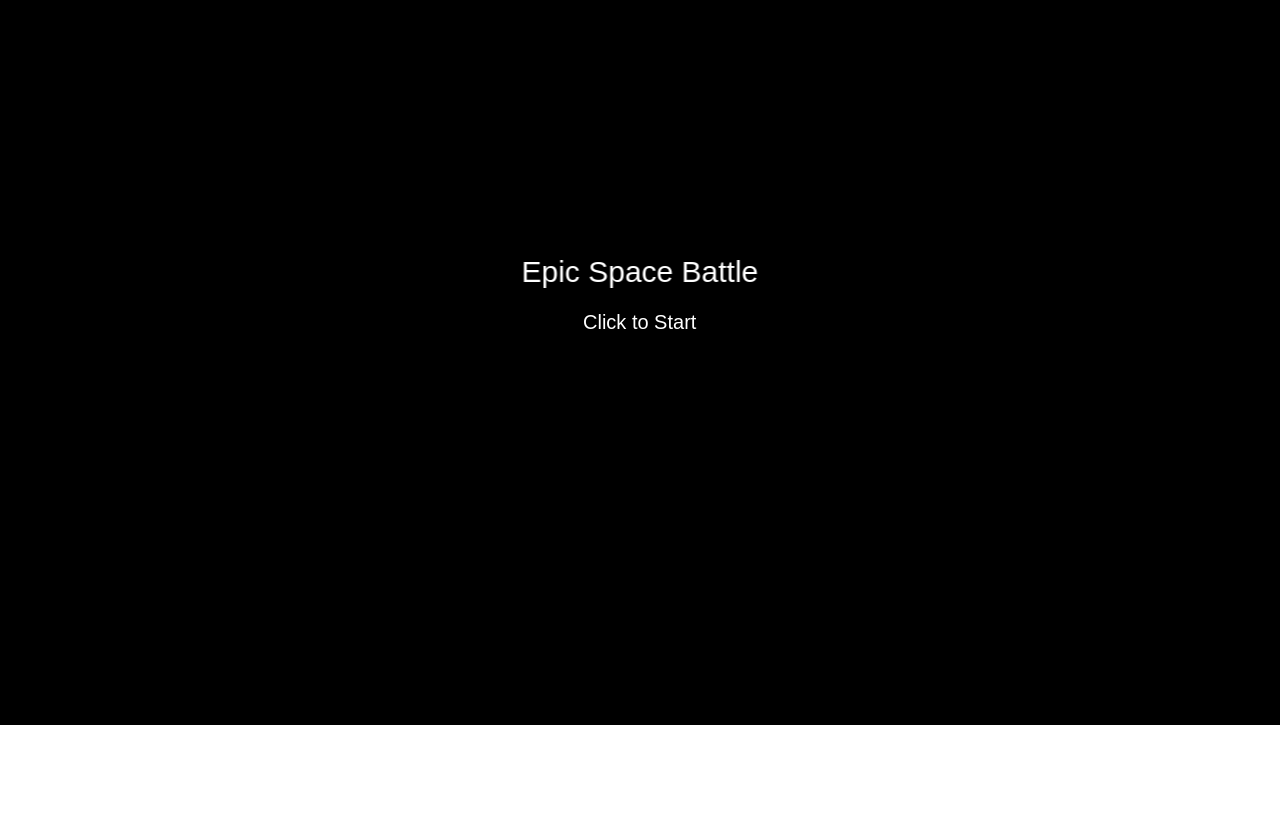
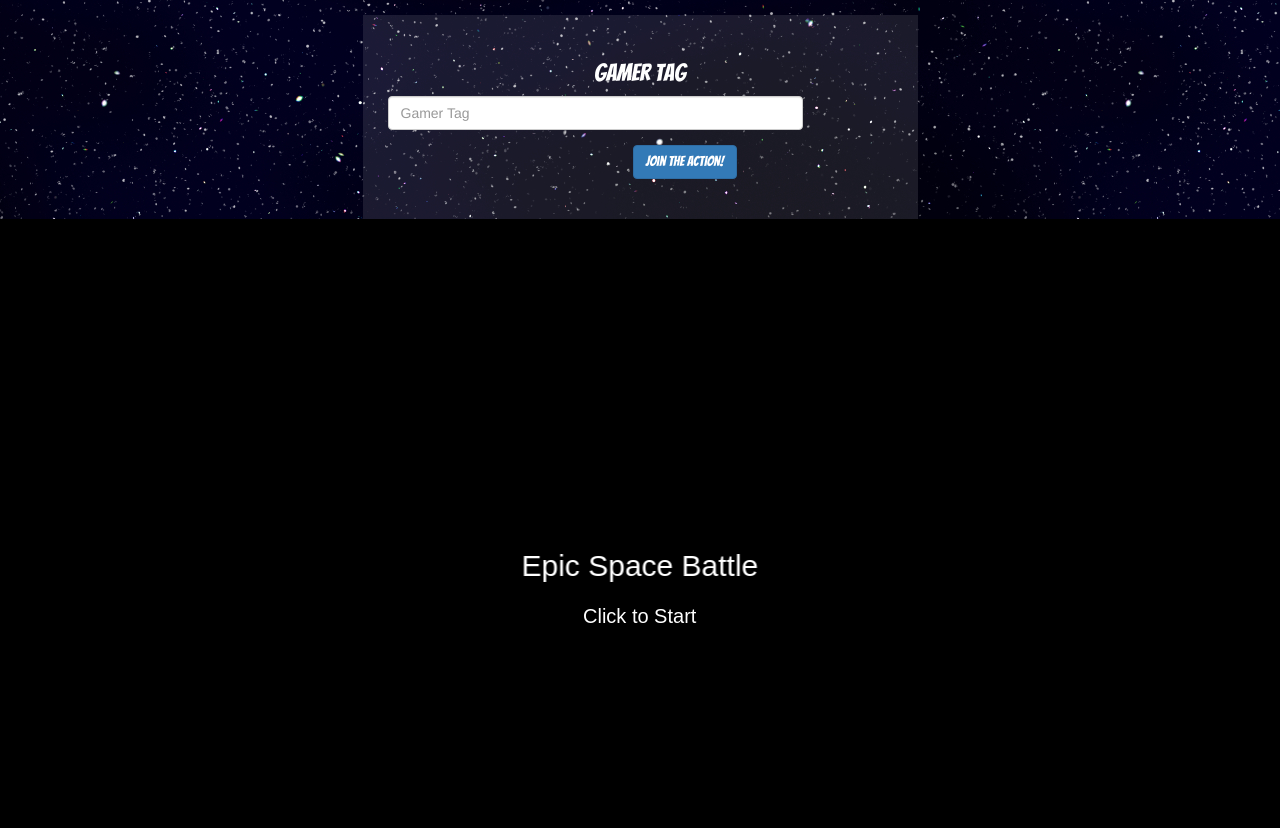
Before and after one commit to bcostoff/EpicSpaceBattle, a website: page public/index.html in a window 1280 px wide. Shown: the part 75-903 px from the top of the page. Before the commit the page ends 800 px from the top, so only its background shows below. Drawn offline with nearby package versions, Linux system fonts and the light colour scheme; animation ran at ten frames a second.

Commit message:
Minimap Class

```diff
--- a/public/index.html
+++ b/public/index.html
@@ -12,11 +12,17 @@
     <link type='text/css' rel='stylesheet' href='style/game.css' />
     <script src='js/vendor/phaser.min.js'></script>
     <script src="https://cdn.socket.io/socket.io-1.0.0.js"></script>
+    <link href="https://fonts.googleapis.com/css?family=Bangers" rel="stylesheet">
+    <!-- Latest compiled and minified CSS -->
+    <link rel="stylesheet" href="https://maxcdn.bootstrapcdn.com/bootstrap/3.3.7/css/bootstrap.min.css" integrity="sha384-BVYiiSIFeK1dGmJRAkycuHAHRg32OmUcww7on3RYdg4Va+PmSTsz/K68vbdEjh4u" crossorigin="anonymous">
   </head>
-  <body>
+  <body style="background-image: url('assets/tileable-space.jpg');background-repeat: repeat;">
+
+    <div class="container">
     <script src='js/RemotePlayer.js'></script>
     <script src='js/RemoteLaser.js'></script>
     <script src="js/RemoteHealthBar.js"></script>
+    <script src="js/LocalMiniMap.js"></script>
     <script src="js/LocalPlayer.js"></script>
     <script src="js/boot.js"></script>
     <script src="js/load.js"></script>
@@ -26,5 +32,36 @@
     <script src="js/dead.js"></script>
     <script src="js/play.js"></script>
     <script src='js/game.js'></script>
+
+    <div class="col-md-12" id="title-screen">
+        <div class="col-md-12 text-center"><h1 style="font-family: 'Bangers', cursive;color:#ffffff">Epic Space Battle</h1></div>
+        <div class="clearfix">&nbsp;</div>
+        <div class="col-md-3"></div>
+        <div class="col-md-6 text-center" style="background-color:rgba(255,255,255,0.1)!important;padding:25px;">
+            <h3 style="font-family: 'Bangers', cursive;color:#ffffff;font-weight:normal;">Gamer Tag</h3>
+            <form class="form-horizontal" id="username-form">
+              <div class="form-group">
+                <div class="col-sm-10">
+                  <input type="text" class="form-control" id="gamer_tag" placeholder="Gamer Tag">
+                </div>
+              </div>
+              <div class="form-group">
+                <div class="col-sm-offset-2 col-sm-10 text-center">
+                  <button type="button" id="join_action" class="btn btn-primary" onclick="joinAction()" style="font-family: 'Bangers', cursive;font-weight:normal;">Join The Action!</button>
+                </div>
+              </div>
+            </form>
+        </div>
+        <div class="col-md-3"></div>
+        <div class="clearfix">&nbsp;</div>
+    </div>
+
+    </div>
+
+    <script src="js/jquery.min.js"></script>
+
+    <!-- Latest compiled and minified JavaScript -->
+    <script src="https://maxcdn.bootstrapcdn.com/bootstrap/3.3.7/js/bootstrap.min.js" integrity="sha384-Tc5IQib027qvyjSMfHjOMaLkfuWVxZxUPnCJA7l2mCWNIpG9mGCD8wGNIcPD7Txa" crossorigin="anonymous"></script>
+
   </body>
 </html>
```
